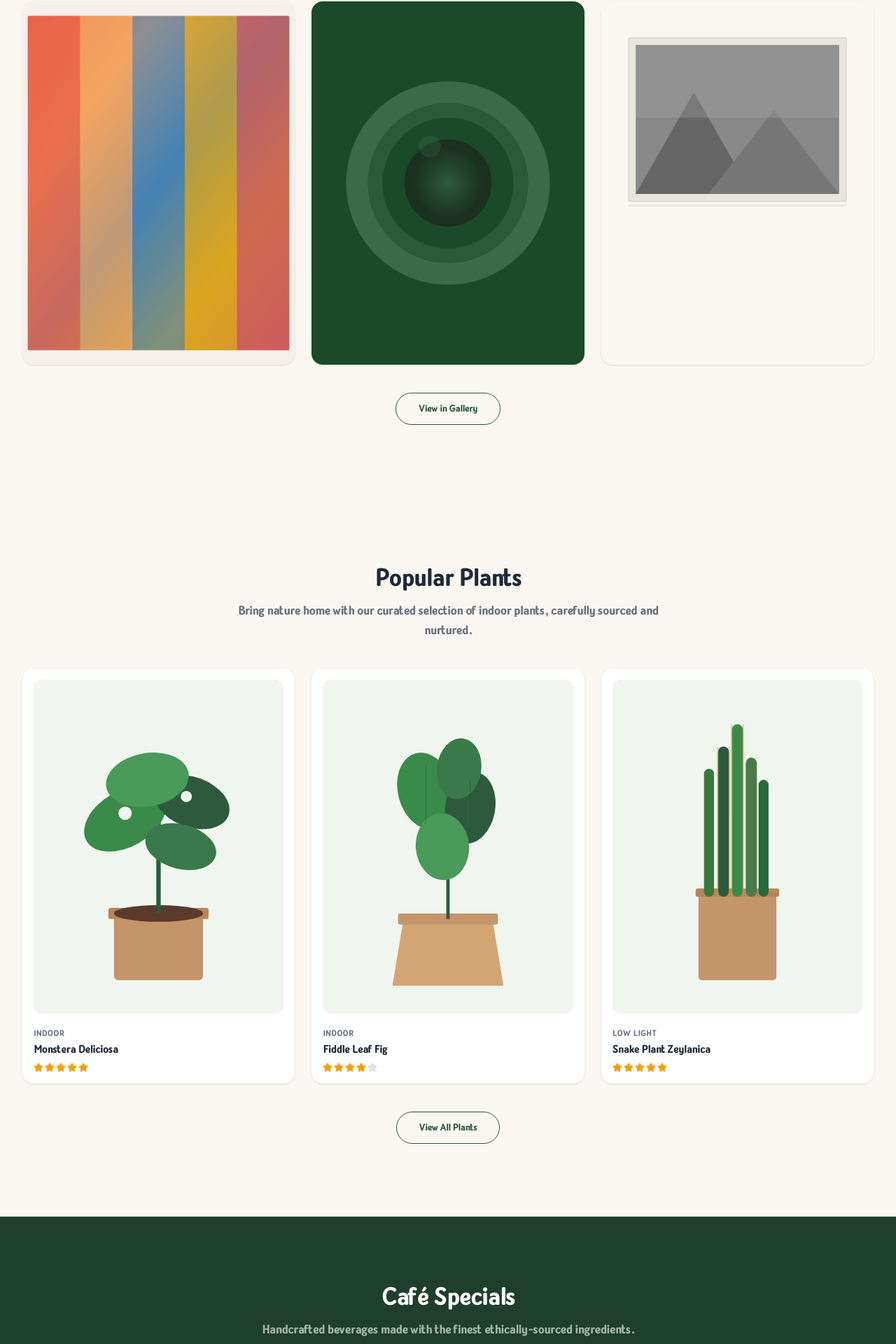
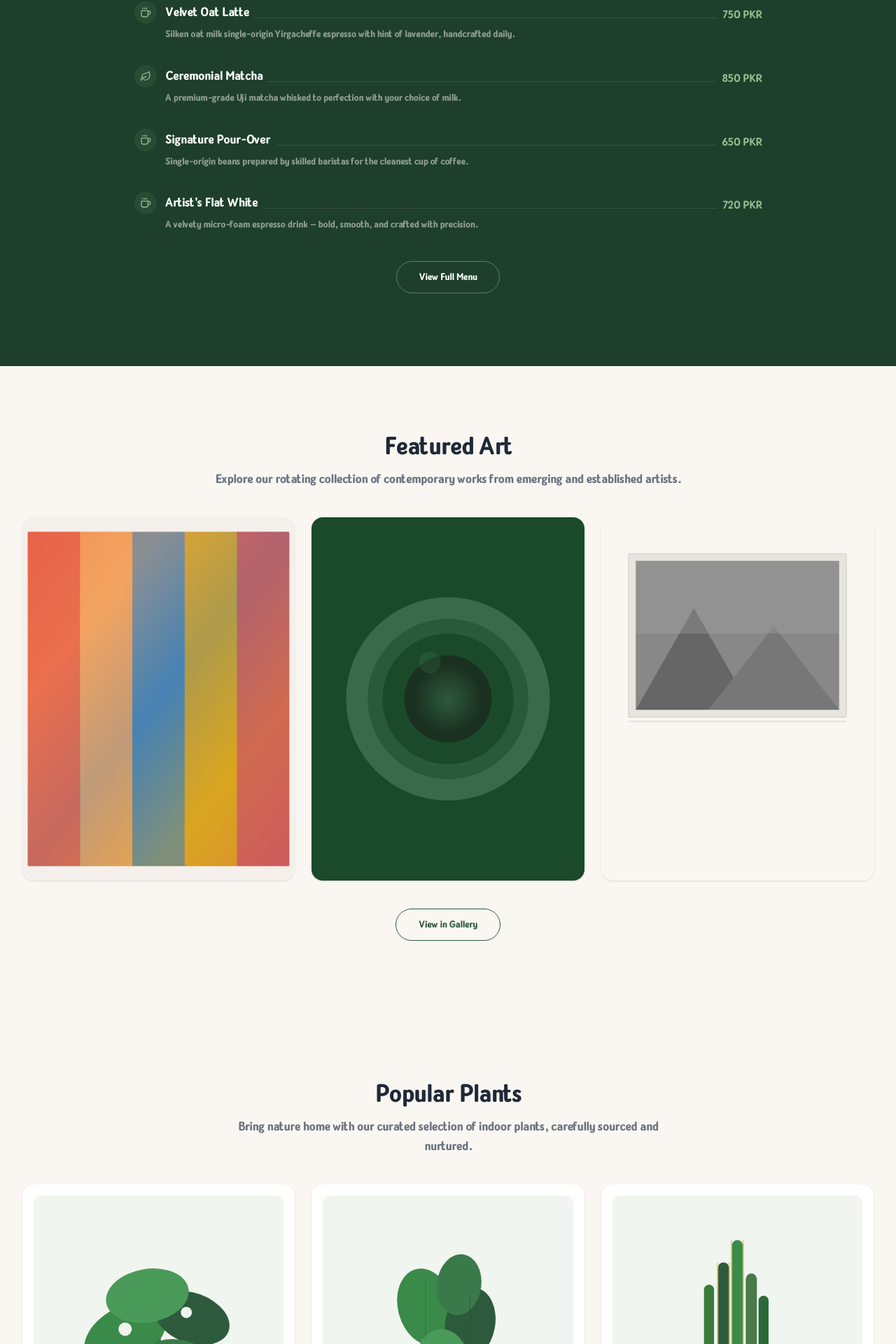
Before and after one commit to zoonfeedback-lab/cactus-coffee, a Next.js app: page / in a window 1280 px wide. Shown: the part 866-2786 px from the top of the page at 70% size. Built offline with nearby package versions, Linux system fonts and the light colour scheme.

Commit message:
The Coffee section become on top in home page

```diff
--- a/src/app/page.tsx
+++ b/src/app/page.tsx
@@ -8,9 +8,9 @@ export default function Home() {
   return (
     <main>
       <HeroSection />
+      <CafeSpecials />
       <FeaturedArt />
       <PopularPlants />
-      <CafeSpecials />
       <CTASection />
     </main>
   );
```
